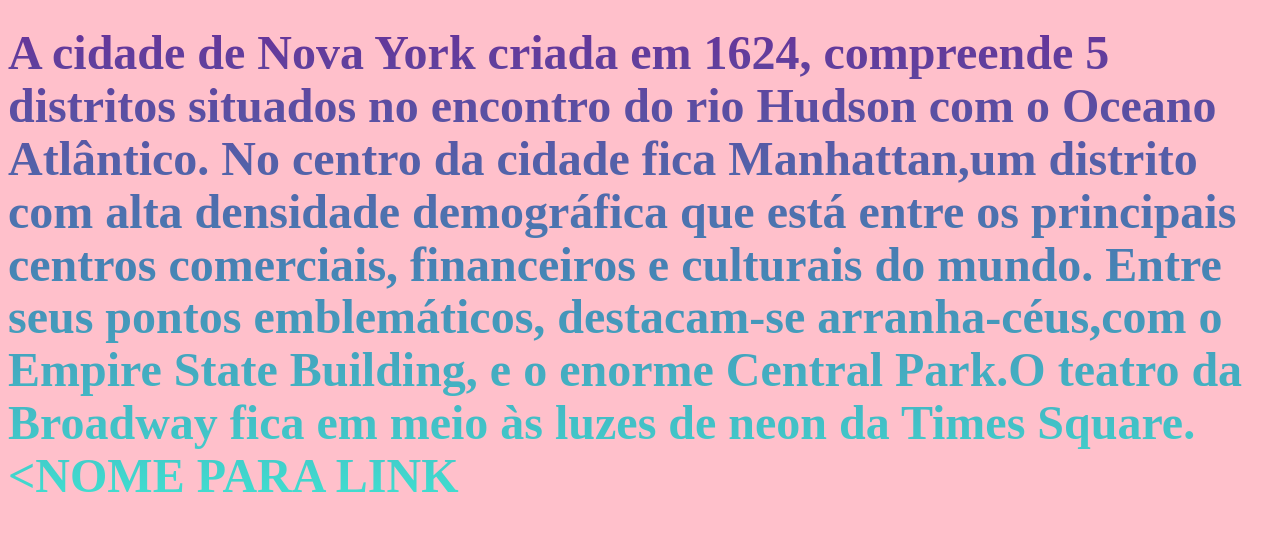
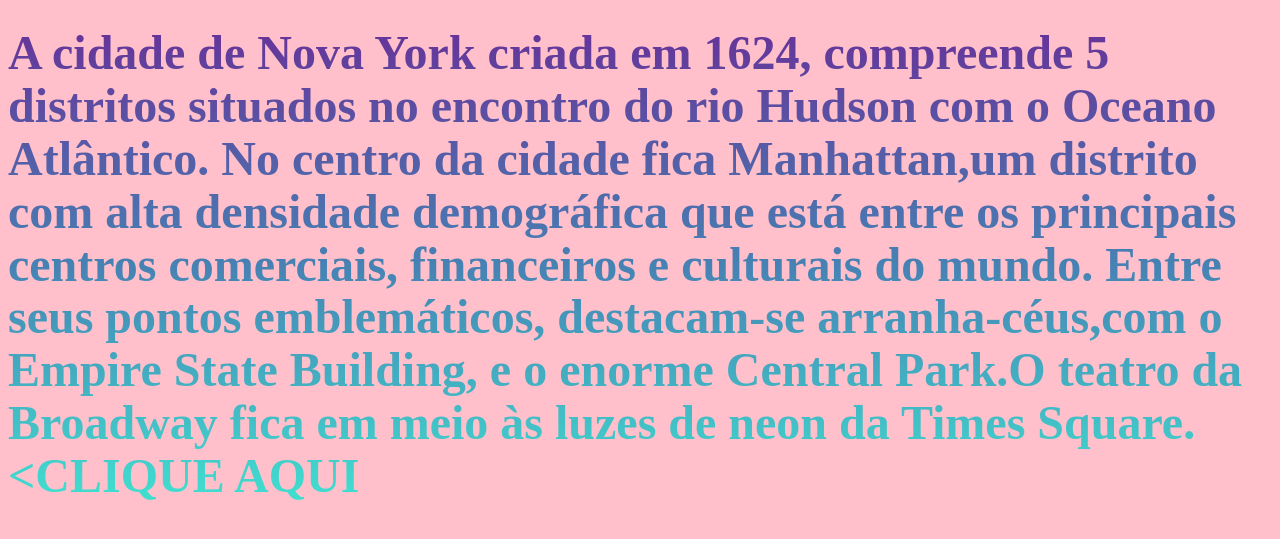
Before and after one commit to Yohanalinda/mat-2, a plain HTML site: page index.html in a window 1280 px wide. Shown: the part 323-862 px from the top of the page. Drawn offline with Linux system fonts and the light colour scheme.

Commit message:
index.html

```diff
--- a/index.html
+++ b/index.html
@@ -16,5 +16,5 @@
         <img src="cidade.png" class="imagem-cidade" WIDTH="30%">
            <h1>NEW YORK</h1>
             <p class="gradient">A cidade de Nova York criada em 1624, compreende 5 distritos situados no encontro do rio Hudson com o Oceano Atlântico. No centro da cidade fica Manhattan,um distrito com alta densidade demográfica que está entre os principais centros comerciais, financeiros e culturais do mundo. Entre seus pontos emblemáticos, destacam-se arranha-céus,com o Empire State Building, e o enorme Central Park.O teatro da Broadway fica em meio às luzes de neon da Times Square.
-<<a href="https://www.youtube.com/watch?v=dEXr5hEzP3g">NOME PARA LINK </a>
+<<a href="https://www.youtube.com/watch?v=dEXr5hEzP3g">CLIQUE AQUI </a>
         </html>
```
